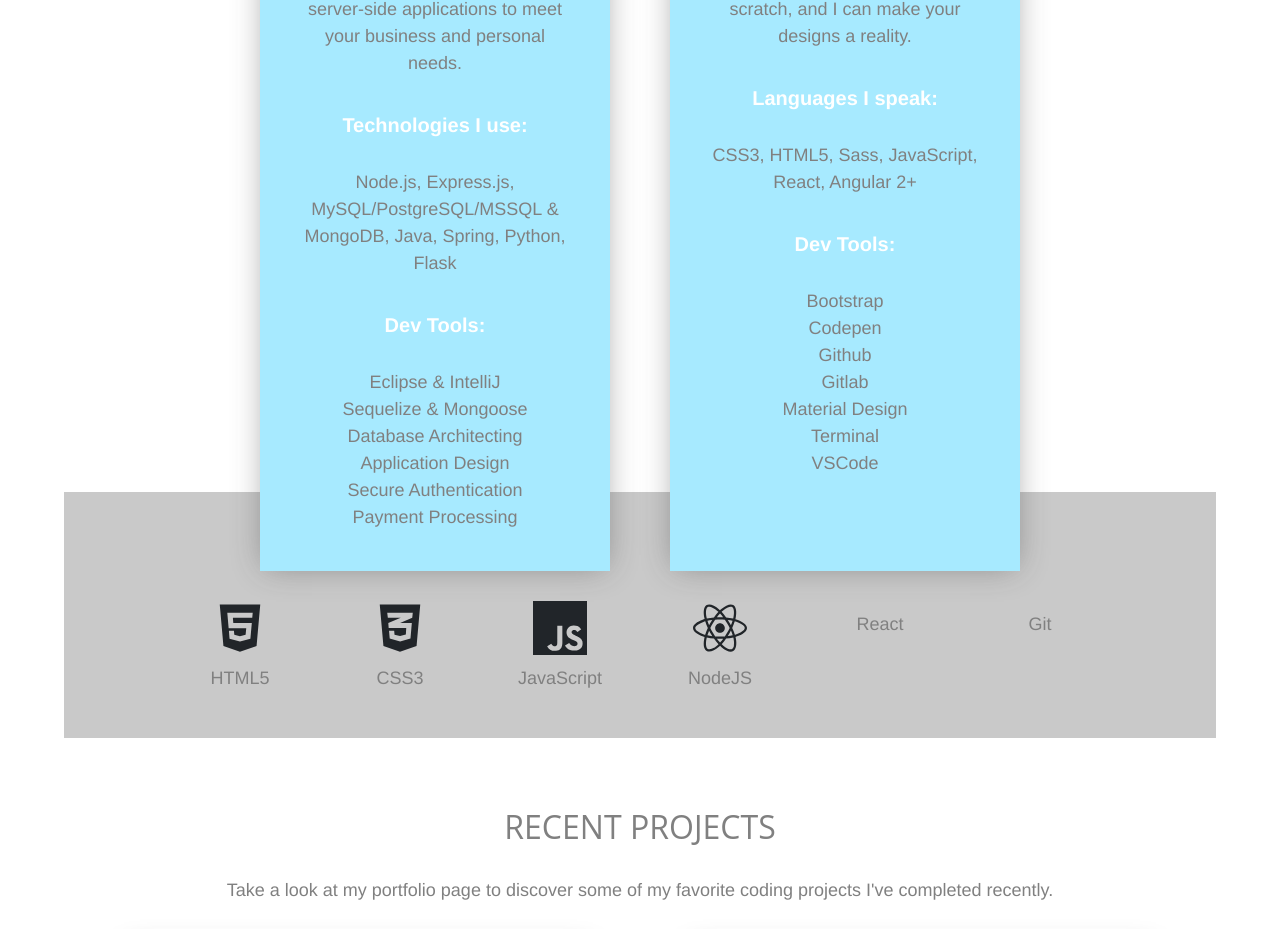
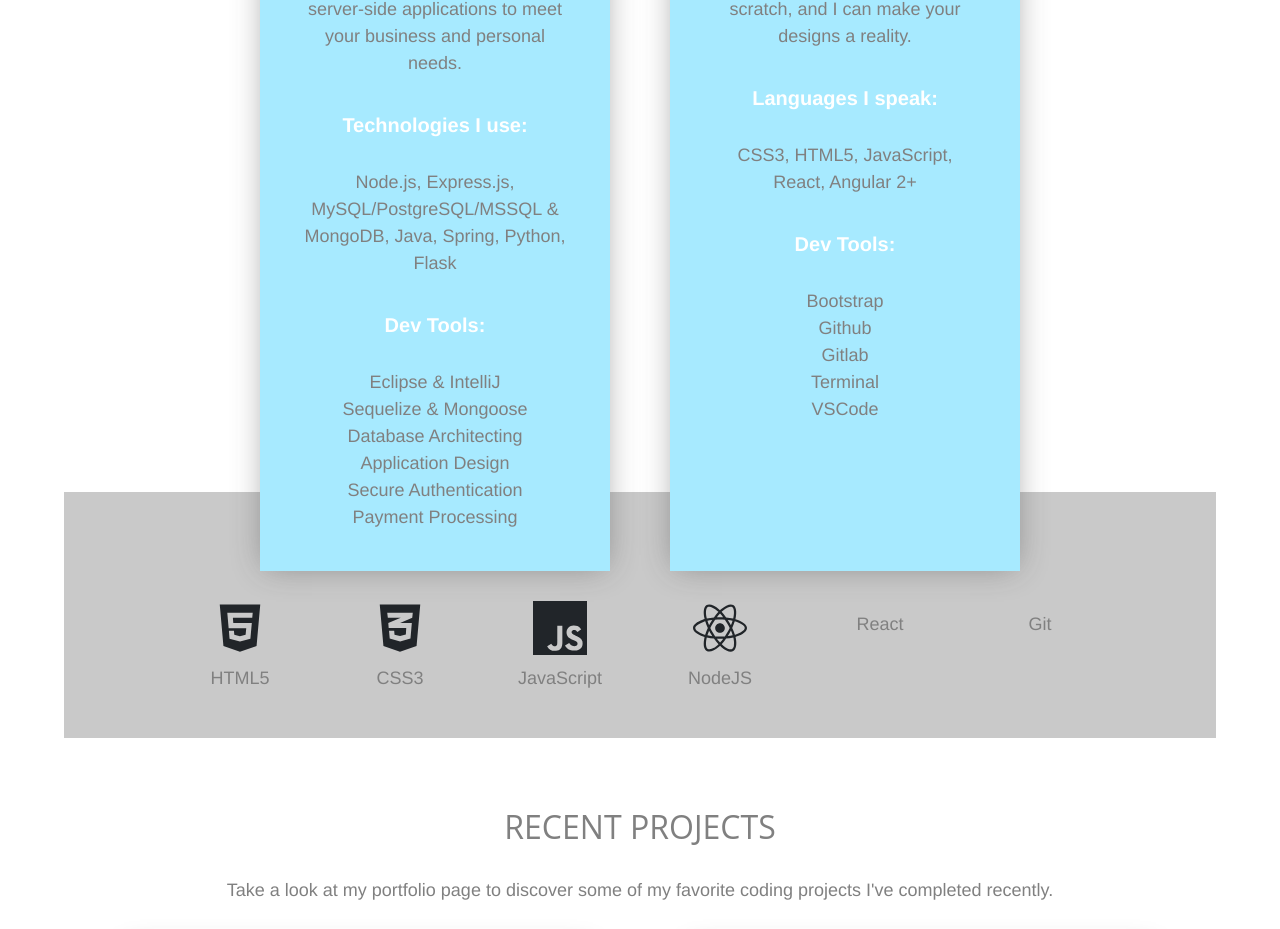
Before and after one commit to cnix273/react-portfolio, a React (Create React App) app: page / in a window 1280 px wide. Shown: the part 992-1921 px from the top of the page. Built offline with nearby package versions, Linux system fonts and the light colour scheme.

Commit message:
updated skills cards contents

```diff
--- a/src/components/Skills/index.js
+++ b/src/components/Skills/index.js
@@ -47,17 +47,15 @@ const Skills = () => {
                         Languages I speak:
                     </h5>
                     <p className="card-text">
-                        CSS3, HTML5, Sass, JavaScript, React, Angular 2+
+                        CSS3, HTML5, JavaScript, React, Angular 2+
                     </p>
                     <h5 className="card-title">
                         Dev Tools:
                     </h5>
                     <p className="card-text">
                         Bootstrap<br></br>
-                        Codepen<br></br>
                         Github<br></br>
                         Gitlab<br></br>
-                        Material Design<br></br>
                         Terminal<br></br>
                         VSCode<br></br>
                     </p>
```
